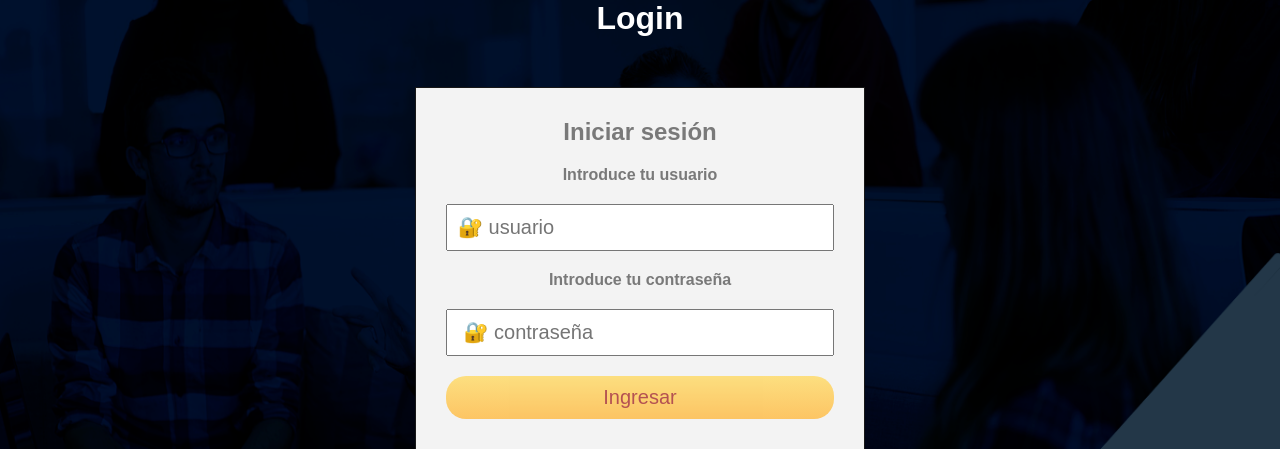
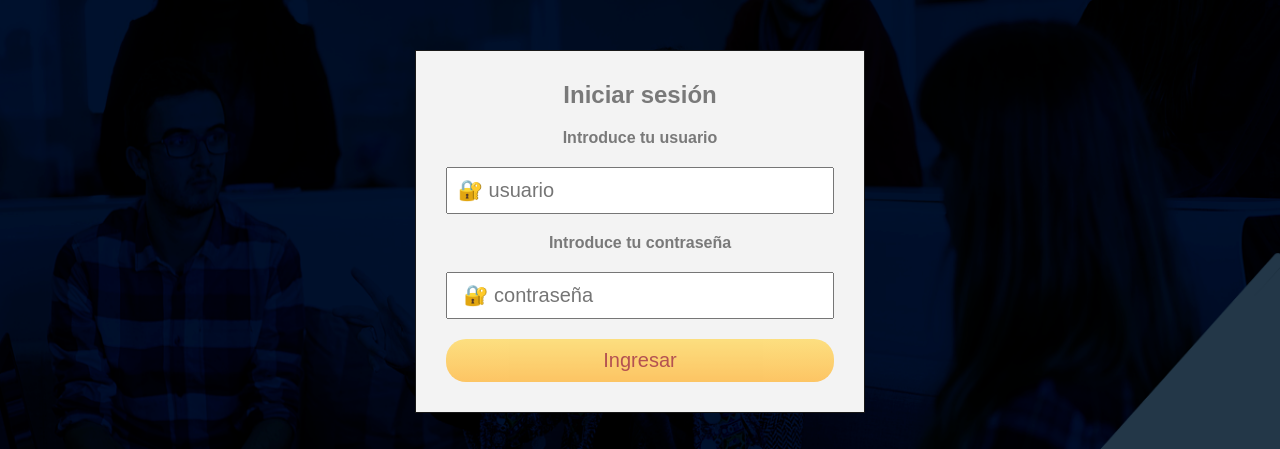
Before and after one commit to macmin9998/sistemaPsicologia, a PHP site: page /login.php in a window 1280 px wide. Shown: the top 449 px of the page. Run offline with PHP 8.4, Linux system fonts and the light colour scheme.

Commit message:
login modificado

```diff
--- a/login.php
+++ b/login.php
@@ -11,9 +11,6 @@
 		<script type="text/javascript" src="js/jquery-3.2.1.js"></script>
 	</head>
 	<body>
-		<header>
-			<h1>Login<h1>
-		</header>
 		<form >
 			<h2>Iniciar sesión</h2>
 			<h4>Introduce tu usuario</h4>
```
